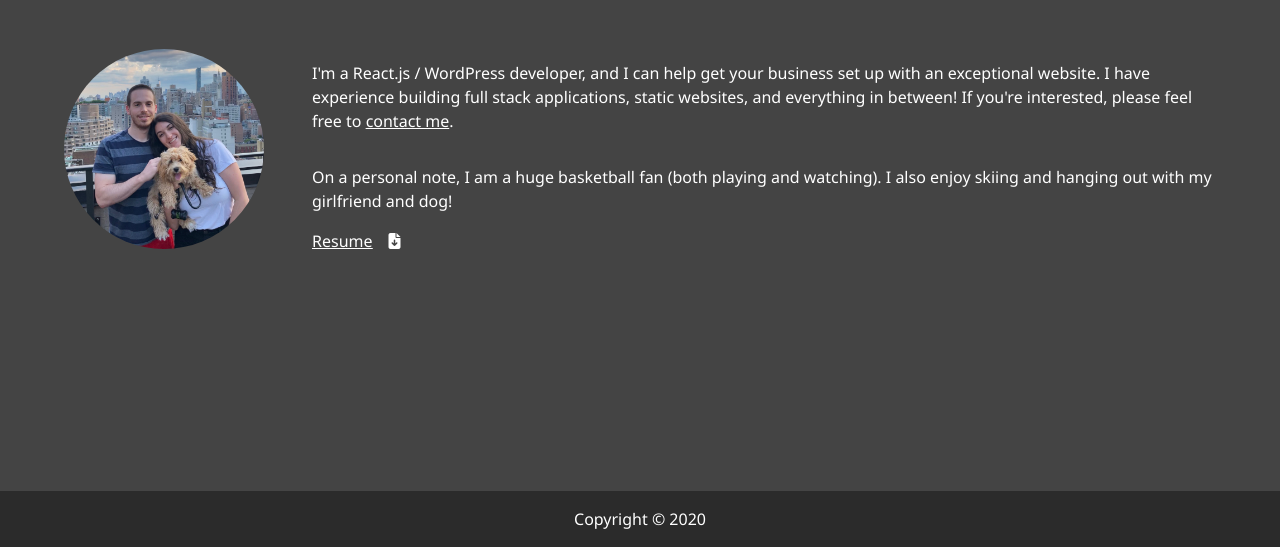
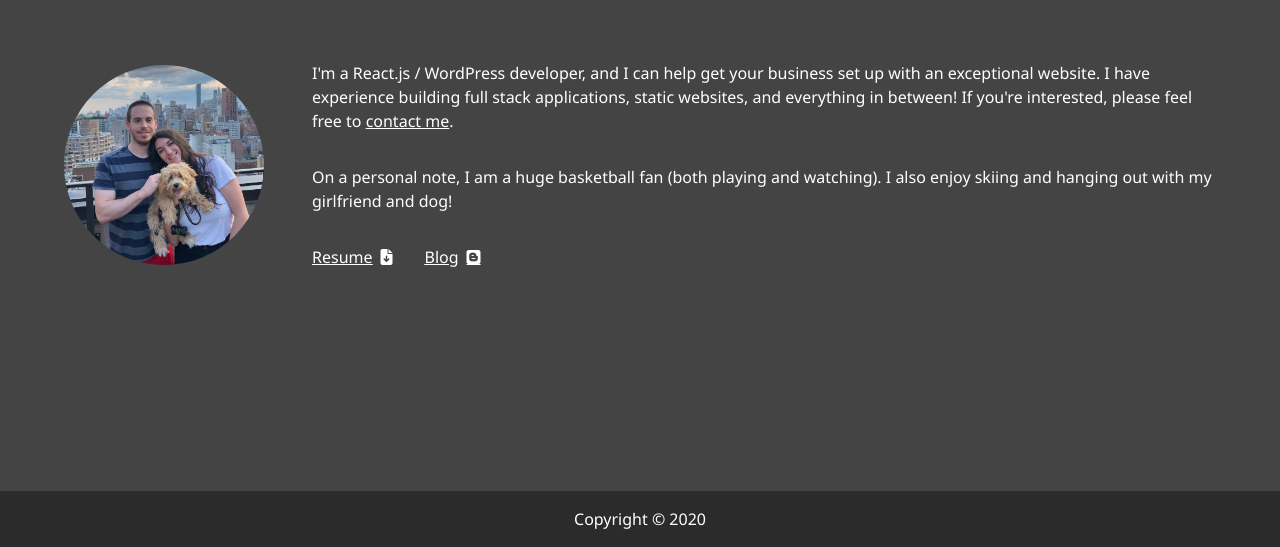
Before and after one commit to camr1993/portfolio-2, a website: page dist/about.html in a window 1280 px wide. Shown: the part 253-800 px from the top of the page. Drawn offline with Linux system fonts and the light colour scheme.

Commit message:
adding blog to about page

```diff
--- a/scss/_mobile.scss
+++ b/scss/_mobile.scss
@@ -72,7 +72,7 @@
       margin-top: 1rem;
     }
 
-    .resume {
+    .resume-blog {
       margin-top: 1rem;
     }
   }
--- a/scss/main.scss
+++ b/scss/main.scss
@@ -107,22 +107,27 @@ main {
       cursor: pointer;
     }
 
-    .resume {
+    .resume-blog {
+      display: flex;
+      align-items: center;
+
+      a {
         display: flex;
         align-items: center;
         cursor: pointer;
+        padding-right: 1.5rem;
+        &:hover {
+          color: $secondary-color;
+          @include easeOut();
+        }
 
         i {
-        padding: 0 1rem;
+          padding: 0 0.5rem;
         }
         div {
           padding: 0;
           text-decoration: underline;
         }
-
-      &:hover {
-        color: $secondary-color;
-        @include easeOut();
       }
     }
   }
```
Also changed, not shown: dist/about.html, dist/css/main.css. Lines whose indentation alone changed are shown as unchanged.
